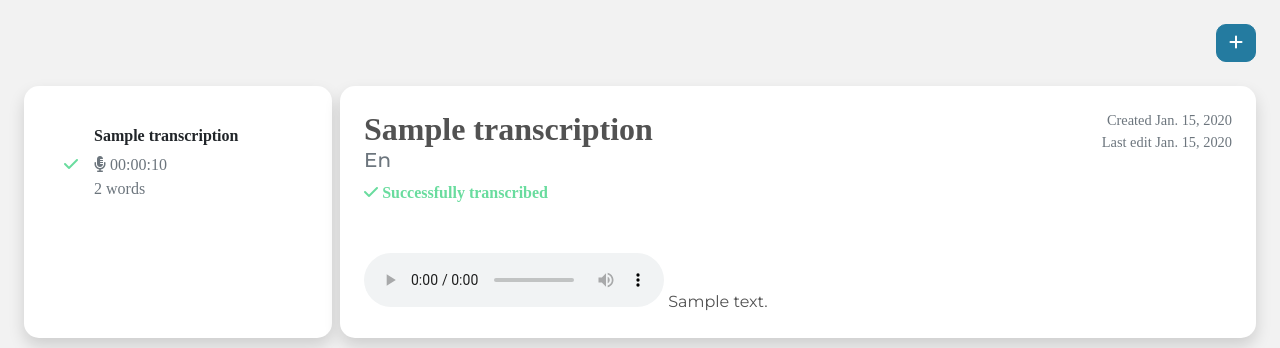
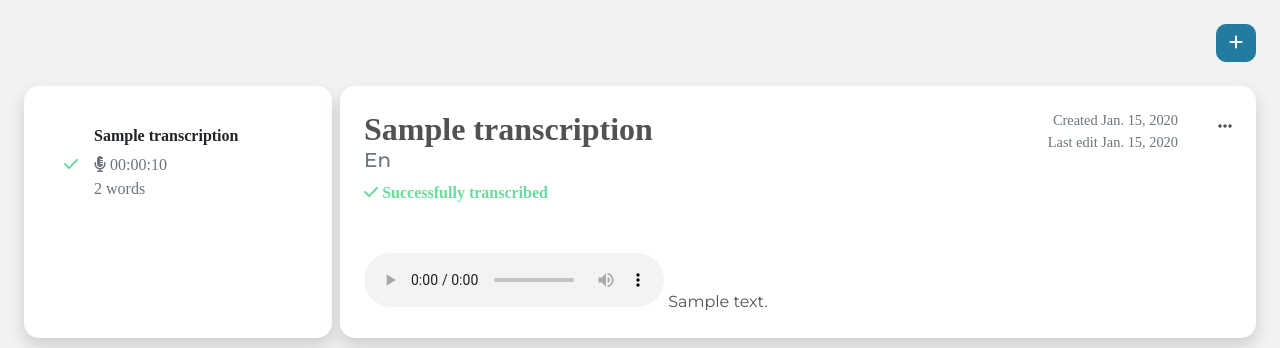
Before and after one commit to mattiolato98/ghost, a Django app: page /transcribe/list/1 in a window 1280 px wide. Shown: the part 88-436 px from the top of the page. Run offline with Django 4.2, Linux system fonts and the light colour scheme; a user stored in the database is signed in; tables that the repository leaves empty hold one stand-in row (values such as "Sample post"); parts of the project's set-up code (start-up, migrations or seed data) failed here and were passed over; some libraries are stand-ins or nearby versions; some web fonts are replaced.

Commit message:
transcribe, templates, transcription_detail.html: added options dropdown

```diff
--- a/django-app/transcribe/templates/transcribe/transcription_detail.html
+++ b/django-app/transcribe/templates/transcribe/transcription_detail.html
@@ -2,7 +2,7 @@
 {% load i18n %}
 
 <div class="site-box p-4 bg-white col shadow">
-    <div class="row mb-5">
+    <div class="row mb-5 gap-3">
         <div class="col-lg-6 col-12">
             <h2 class="header-font mb-0">{{ transcription_object.name }}</h2>
             <h5 class="text-muted">{{ transcription_object.get_language_display|title }}</h5>
@@ -30,6 +30,15 @@
                 {{ transcription_object.last_edit|naturalday }}
             </span>
         </div>
+        <div class="d-flex col-auto justify-content-start py-2">
+            <i class="fa-solid fa-ellipsis cursor-pointer" data-toggle="dropdown"></i>
+            <div class="dropdown-menu dropdown-menu-right dropdown-menu-lg-left">
+                <a class="dropdown-item cursor-pointer"
+                   href="#">
+                    test
+                </a>
+            </div>
+        </div>
     </div>
 
     <div class="row">
```
